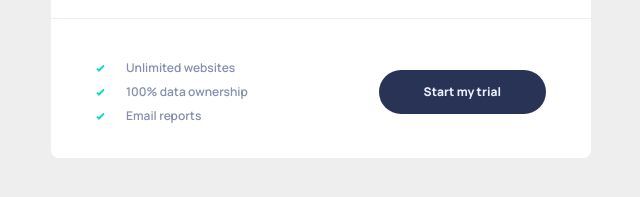
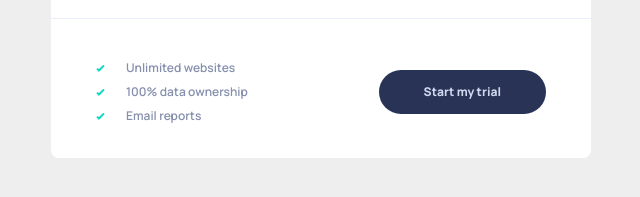
Before and after one commit to fbtot/interactive-price-component, a plain HTML site: page index.html in a window 1280 px wide. Shown: the part 507-704 px from the top of the page, 319-959 px from the left. Drawn offline with Linux system fonts and the light colour scheme.

Commit message:
fix: text color button

```diff
--- a/scss/components/_buttons.scss
+++ b/scss/components/_buttons.scss
@@ -10,7 +10,7 @@
 .button--dark {
   @extend .button;
   background-color: var(--dark-desaturated-blue);
-  color: var(--light-grayish-blue);
+  color: var(--light-grayish-blue2);
   font-weight: bold;
 
   &:hover {
```
Also changed, not shown: css/main.css.
